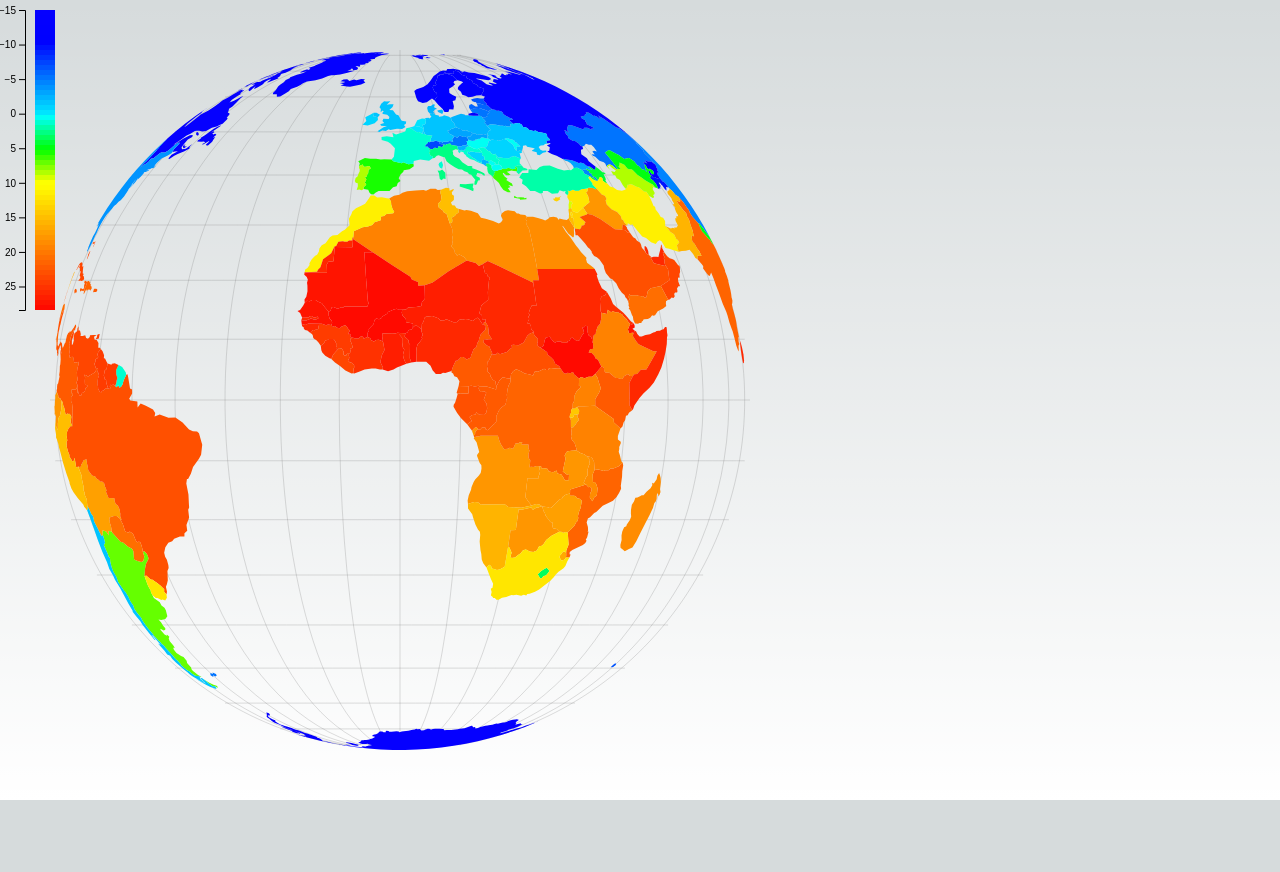
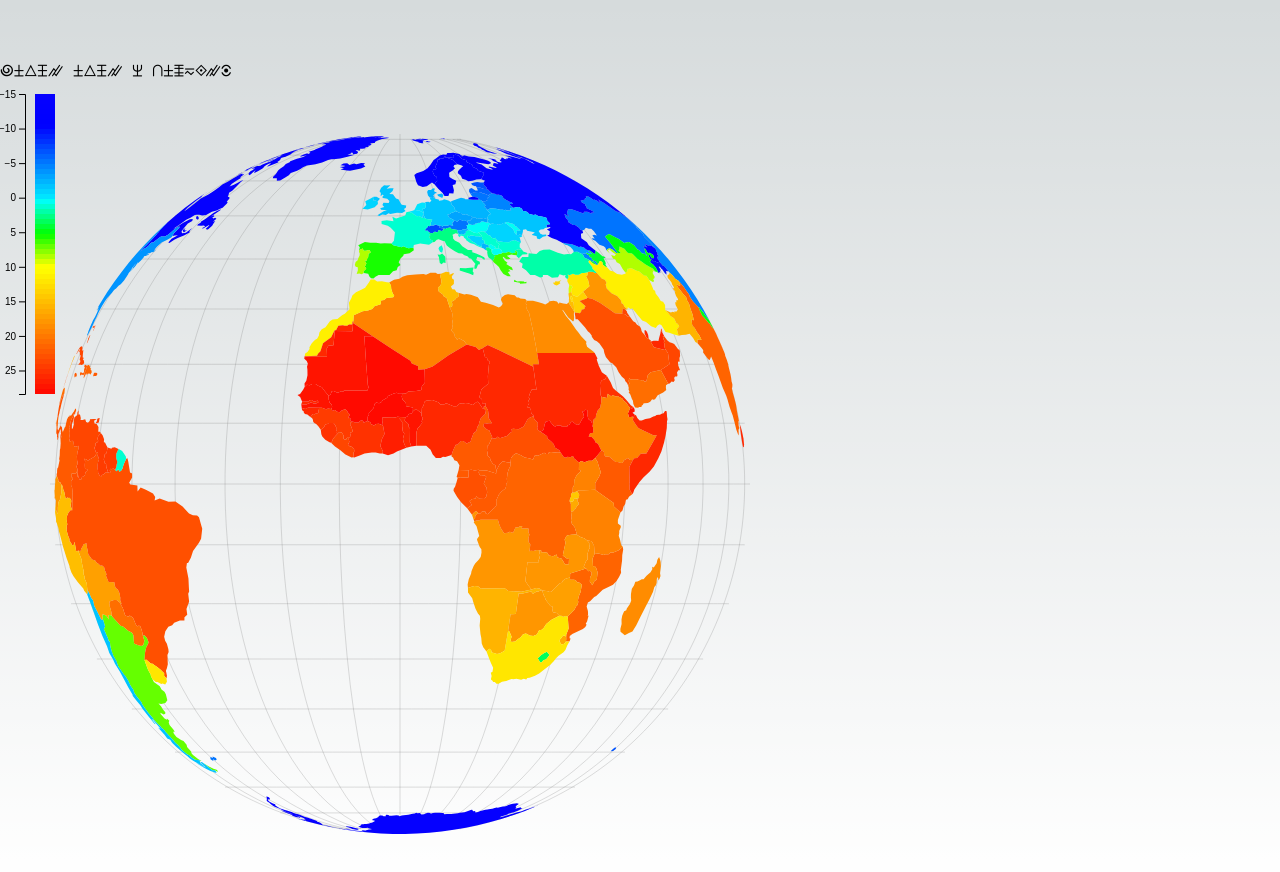
Before and after one commit to OSAKA-BEN/Earth, a Next.js app: page /WorldTemperatureMap in a window 1280 px wide. Shown: the top 872 px of the page. Before the commit the page ends 800 px from the top, so only its background shows below. Built offline with nearby package versions, Linux system fonts and the light colour scheme.

Commit message:
Ajout du nom du pays lors du survol

```diff
--- a/src/pages/WorldTemperatureMap.jsx
+++ b/src/pages/WorldTemperatureMap.jsx
@@ -3,6 +3,7 @@ import * as d3 from 'd3';
 
 function WorldTemperatureMap() {
   const ref = useRef();
+  const [countryName, setCountryName] = React.useState("");
 
   useEffect(() => {
     const width = 800, height = 800;
@@ -37,6 +38,14 @@ function WorldTemperatureMap() {
 				.attr("d", path)
 				.attr("class", "country")
 				.attr("id", d => d.id)
+				.on("mouseover", function(event, d) {
+					d3.select(this).style("fill", "#9966cc");
+					setCountryName(d.properties.name);  // Update the state here
+				})
+				.on("mouseout", function(event, d) {
+					d3.select(this).style("fill", "");
+					setCountryName("");  // Clear the state here
+				});
 
 		d3.csv("/world-temperature.csv").then(function(data) {
 			// 60 is the number of class in temperature.css
@@ -103,7 +112,11 @@ function WorldTemperatureMap() {
   }, []);
 
   return (
+	<>
+	<h1 style={{ color: countryName ? "white" : "transparent", textAlign: "center", fontSize: "40px" }}>{countryName || 'Hover over a country'}</h1>
+	<h2 className="alien-title">{countryName || 'Hover over a country'}</h2>
 	<svg ref={ref}></svg>
+  	</>
   );
 }
 
--- a/src/pages/_app.tsx
+++ b/src/pages/_app.tsx
@@ -1,6 +1,7 @@
 import '@/styles/globals.css'
 import '../styles/temperature.css';
 import '../styles/map.css';
+import '../styles/alien-font.css';
 import type { AppProps } from 'next/app'
 
 export default function App({ Component, pageProps }: AppProps) {
--- /dev/null
+++ b/src/styles/alien-font.css
@@ -0,0 +1,8 @@
+@font-face {
+    font-family: 'AlienFont';
+    src: url('../fonts/TheCalling.ttf') format('truetype');
+  }
+
+  .alien-title {
+    font-family: 'AlienFont', sans-serif;
+  }
```
Also changed, not shown: src/fonts/TheCalling.ttf (added), src/fonts/TheCallingFontLicense.txt (added), src/fonts/alien-font.otf (added). Lines whose indentation alone changed are shown as unchanged.
